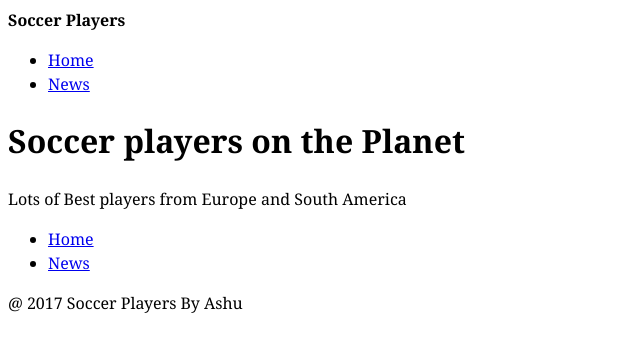
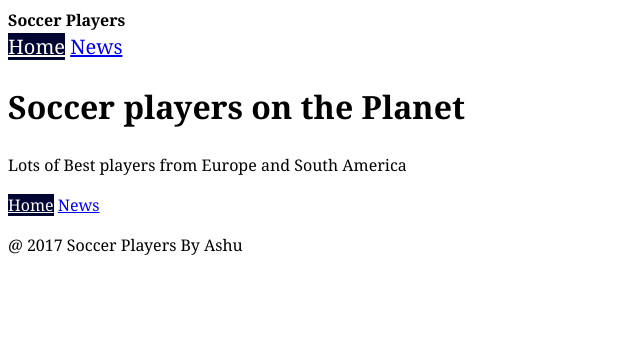
Before and after one commit to ashgit1/soccer-players, a Jekyll site: the page built from index.html, in a window 1280 px wide. Shown: the top 352 px of the page, without its empty margins (0-640 px from the left). Built offline with Jekyll 4.4.1, drawn with Linux system fonts in a browser that asks for light colours; Markdown is read by kramdown in place of the engine named in the settings.

Commit message:
adding include parameter in navigation

```diff
--- a/_includes/nav.html
+++ b/_includes/nav.html
@@ -1,6 +1,6 @@
 <nav>
-	<ul>
-		<li><a href="{{site.baseurl}}/index.html">Home</a></li>
+	<ul class="nav {{include.navclass}}">
+		<li><a href="{{site.baseurl}}/index.html" class="current">Home</a></li>
 		<li><a href="{{site.baseurl}}/news.html">News</a></li>
 	</ul>
 </nav>
--- a/_layouts/default.html
+++ b/_layouts/default.html
@@ -8,13 +8,13 @@
 
 <header>
 	<strong>Soccer Players</strong>
-	{% include nav.html %}
+	{% include nav.html navclass='nav-top' %}
 </header>
 
 {{content}}
 
 <footer>
-	{% include nav.html %}
+	{% include nav.html navclass='nav-bottom' %}
 	<p>@ 2017 Soccer Players By Ashu</p>
 </footer>
 
--- a/css/common.css
+++ b/css/common.css
@@ -4,3 +4,22 @@
 
 	font: normal 100%/1.5 Georgia, serif;
 }
+
+.current {
+	background-color: #000531;
+	color: #fff;
+}
+
+.nav {
+	margin: 0;
+	padding: 0;
+	list-style-type: none;
+}
+
+.nav > li {
+	display: inline-block;
+}
+
+.nav-top {
+	font-size: 1.25rem;
+}
```
